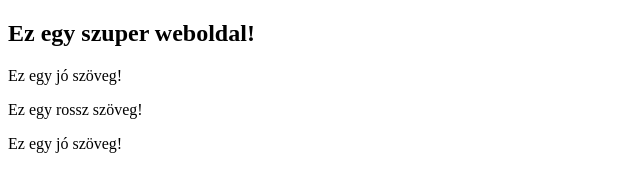
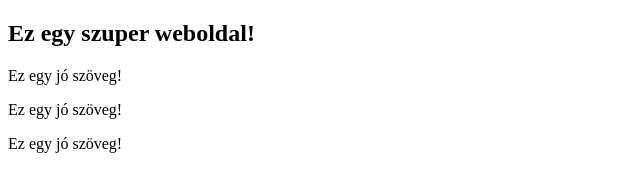
Before and after one commit to KoverMarton/Demo2, a plain HTML site: page index.html in a window 1280 px wide. Shown: the full height of the page, 0-640 px from the left. Drawn offline with Linux system fonts and the light colour scheme.

Commit message:
javítás

```diff
--- a/index.html
+++ b/index.html
@@ -9,7 +9,7 @@
 <body>
     <h2>Ez egy szuper weboldal!</h2>
     <p>Ez egy jó szöveg!</p>
-    <p>Ez egy rossz szöveg!</p>
+    <p>Ez egy jó szöveg!</p>
     <p>Ez egy jó szöveg!</p>
 </body>
 </html>
```
